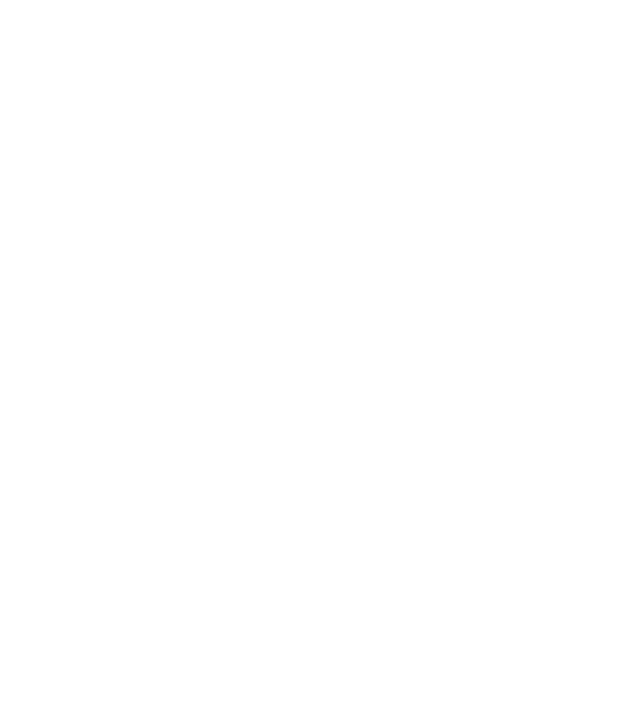
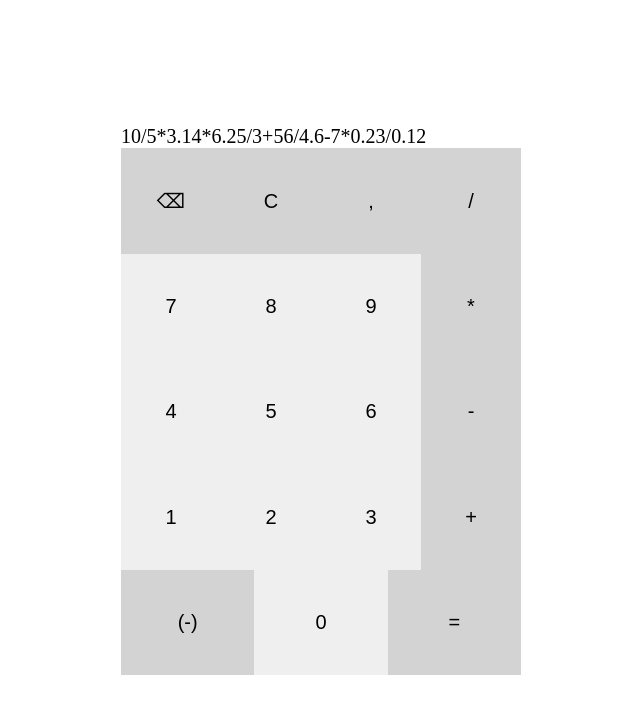
Before and after one commit to niclasfg/Calculator, a plain HTML site: page index.html in a window 1280 px wide. Shown: the whole page, without its empty margins (319-959 px from the left). Drawn offline with Linux system fonts and the light colour scheme.

Commit message:
add buttons and style'em

```diff
--- a/index.html
+++ b/index.html
@@ -11,10 +11,32 @@
 <body>
     <div class="calculatorFrame">
         <div class="displayFrame">
-
+            <p>10/5*3.14*6.25/3+56/4.6-7*0.23/0.12</p>
         </div>
         <div class="buttonFrame">
+            <button class="operatorButton" id="operator-backspace">⌫</button>
+            <button class="operatorButton" id="operator-clear">C</button>
+            <button class="operatorButton" id="operator-comma">,</button>
+            <button class="operatorButton" id="operator-divide">/</button>
 
+            <button class="digitButton" id="digit-7">7</button>
+            <button class="digitButton" id="digit-8">8</button>
+            <button class="digitButton" id="digit-9">9</button>
+            <button class="operatorButton" id="operator-multiply">*</button>
+
+            <button class="digitButton" id="digit-4">4</button>
+            <button class="digitButton" id="digit-5">5</button>
+            <button class="digitButton" id="digit-6">6</button>
+            <button class="operatorButton" id="operator-subtract">-</button>
+
+            <button class="digitButton" id="digit-1">1</button>
+            <button class="digitButton" id="digit-2">2</button>
+            <button class="digitButton" id="digit-3">3</button>
+            <button class="operatorButton" id="operator-add">+</button>
+
+            <button class="operatorButton" id="operator-negative">(-)</button>
+            <button class="digitButton" id="digit-0">0</button>
+            <button class="operatorButton" id="operator-calculate">=</button>
         </div>
     </div>
 </body>
--- a/style.css
+++ b/style.css
@@ -1,15 +1,59 @@
+* {
+    padding: 0;
+    margin: 0;
+    box-sizing: border-box;
+  }
+
 .body{
+    display: flex;
+    justify-content: center;
+    align-items: center;
+
     font-family: Arial, Helvetica, sans-serif;
 }
 
 .calculatorFrame{
+    width: 400px;
+    height: 550px;
+
+    position: fixed;
+    top: 50%;
+    left: 50%;
+    transform: translate(-50%, -50%);
+
     display: flex;
+    flex-direction: column;
+
+    border: none;
 }
 
 .disaplyFrame{
+    flex: 1 0 20%;
     display: flex;
+    justify-content: end;
+    align-items: center;
+
+}
+.displayFrame p {
+    font-size: 20px;
+}
+.buttonFrame {
+    flex: 1 80%;
+    display: flex;
+    flex-wrap: wrap;
 }
 
-.buttonFrame {
-    display: flex;
+.digidButton {
+    background-color: white;
 }
+
+.operatorButton {
+    background-color: lightgray;
+}
+
+.buttonFrame button{
+    flex: 1 25%;
+    font-size: 20px;
+    border: none;
+    outline: none;
+}
```
